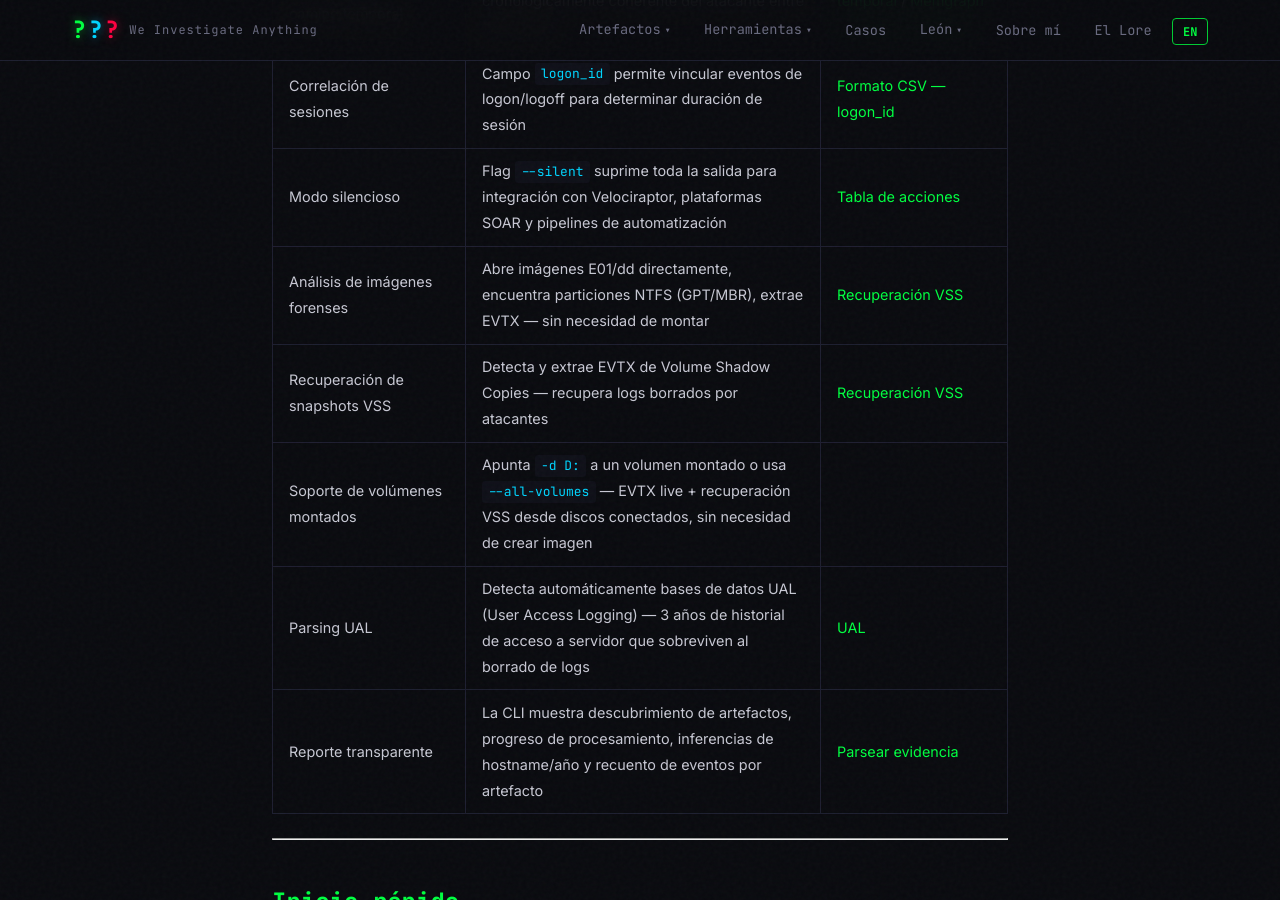
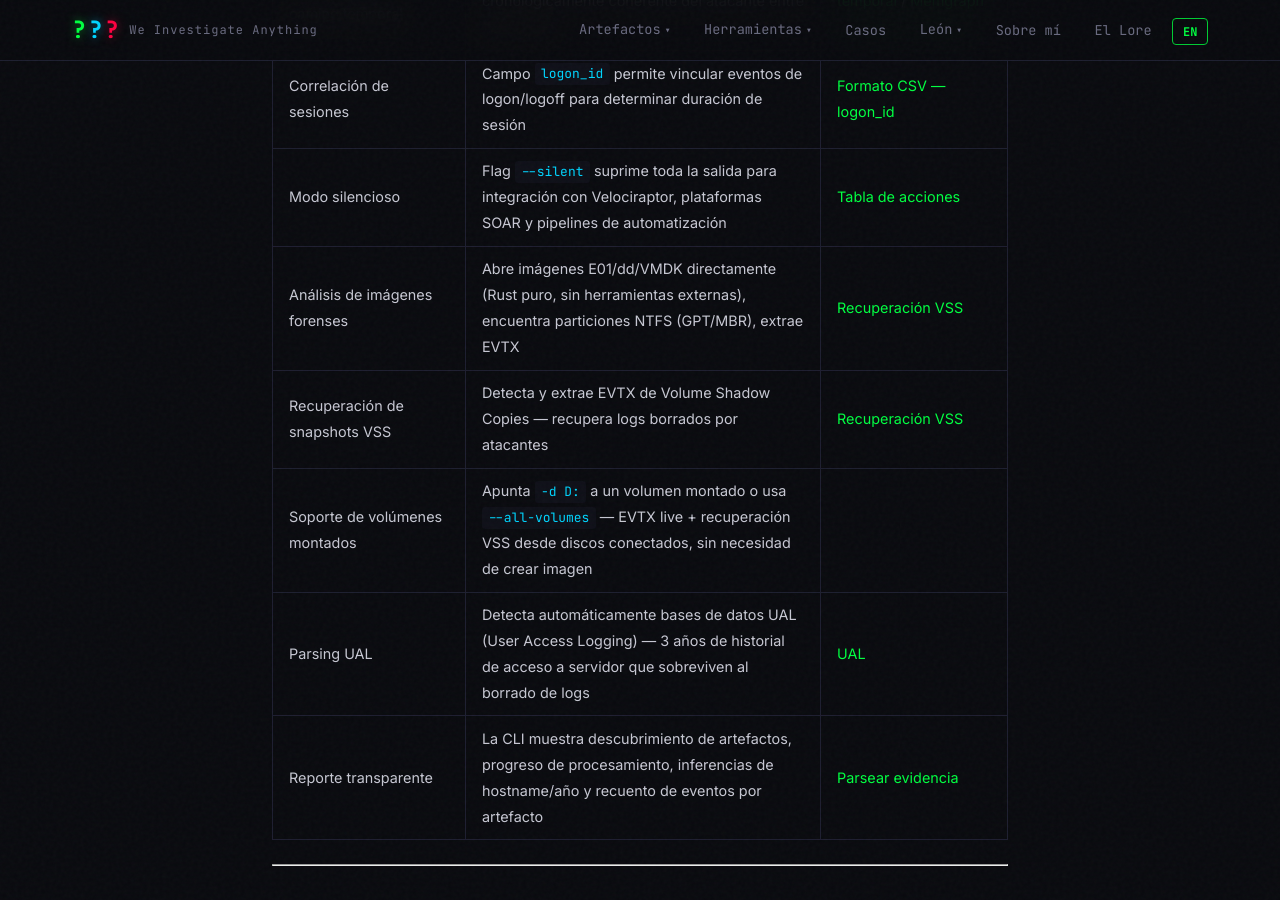
Before and after one commit to jupyterj0nes/jupyterj0nes.github.io, a Jekyll site: the page built from _posts/es/2026-04-06-masstin-lateral-movement-rust.md, in a window 1280 px wide and 900 px high, scrolled down 2469 px. Built offline with Jekyll 4.4.1, drawn with Linux system fonts in a browser that asks for light colours; comment, search, counter and statistics services are not loaded; some of the changed text lies outside the part shown.

Commit message:
Add VMDK to supported formats in masstin articles (EN/ES)

```diff
--- a/_posts/es/2026-04-06-masstin-lateral-movement-rust.md
+++ b/_posts/es/2026-04-06-masstin-lateral-movement-rust.md
@@ -38,7 +38,7 @@ Masstin parsea **todas** estas fuentes y las fusiona en una **única timeline cr
 | Reconstrucción de camino temporal | Query Cypher para encontrar la ruta cronológicamente coherente del atacante entre dos nodos | [Neo4j — camino temporal](/es/tools/neo4j-cypher-visualization/) / [Memgraph — camino temporal](/es/tools/memgraph-visualization/) |
 | Correlación de sesiones | Campo `logon_id` permite vincular eventos de logon/logoff para determinar duración de sesión | [Formato CSV — logon_id](/es/tools/masstin-csv-format/) |
 | Modo silencioso | Flag `--silent` suprime toda la salida para integración con Velociraptor, plataformas SOAR y pipelines de automatización | [Tabla de acciones](#acciones-disponibles) |
-| Análisis de imágenes forenses | Abre imágenes E01/dd directamente, encuentra particiones NTFS (GPT/MBR), extrae EVTX — sin necesidad de montar | [Recuperación VSS](/es/tools/masstin-vss-recovery/) |
+| Análisis de imágenes forenses | Abre imágenes E01/dd/VMDK directamente (Rust puro, sin herramientas externas), encuentra particiones NTFS (GPT/MBR), extrae EVTX | [Recuperación VSS](/es/tools/masstin-vss-recovery/) |
 | Recuperación de snapshots VSS | Detecta y extrae EVTX de Volume Shadow Copies — recupera logs borrados por atacantes | [Recuperación VSS](/es/tools/masstin-vss-recovery/) |
 | Soporte de volúmenes montados | Apunta `-d D:` a un volumen montado o usa `--all-volumes` — EVTX live + recuperación VSS desde discos conectados, sin necesidad de crear imagen | |
 | Parsing UAL | Detecta automáticamente bases de datos UAL (User Access Logging) — 3 años de historial de acceso a servidor que sobreviven al borrado de logs | [UAL](/es/tools/masstin-ual/) |
@@ -105,7 +105,7 @@ RETURN path ORDER BY length(path) LIMIT 5
 | `parse-linux` | Parsea logs de Linux: auth.log, secure, messages, audit.log, utmp, wtmp, btmp, lastlog |
 | `parser-elastic` | Parsea logs de Winlogbeat en JSON exportados desde Elasticsearch |
 | `parse-cortex` | Consulta la API de Cortex XDR para conexiones de red (RDP/SMB/SSH) |
-| `parse-image-windows` | Abre imágenes E01/dd o volúmenes montados (`-d D:`), extrae EVTX del live + todos los stores VSS. Usa `--all-volumes` para escanear todos los discos NTFS |
+| `parse-image-windows` | Abre imágenes E01/dd/VMDK o volúmenes montados (`-d D:`), extrae EVTX + UAL del live + todos los stores VSS. Usa `--all-volumes` para escanear todos los discos NTFS |
 | `parse-cortex-evtx-forensics` | Consulta la API de Cortex XDR para colecciones EVTX forenses de múltiples máquinas |
 | `merge` | Combina múltiples CSVs en una única timeline cronológica |
 | `load-neo4j` | Sube la timeline a Neo4j para visualización en grafos |
```
Also changed, not shown: _posts/en/2026-04-06-masstin-lateral-movement-rust.md (+2 -2 lines).
